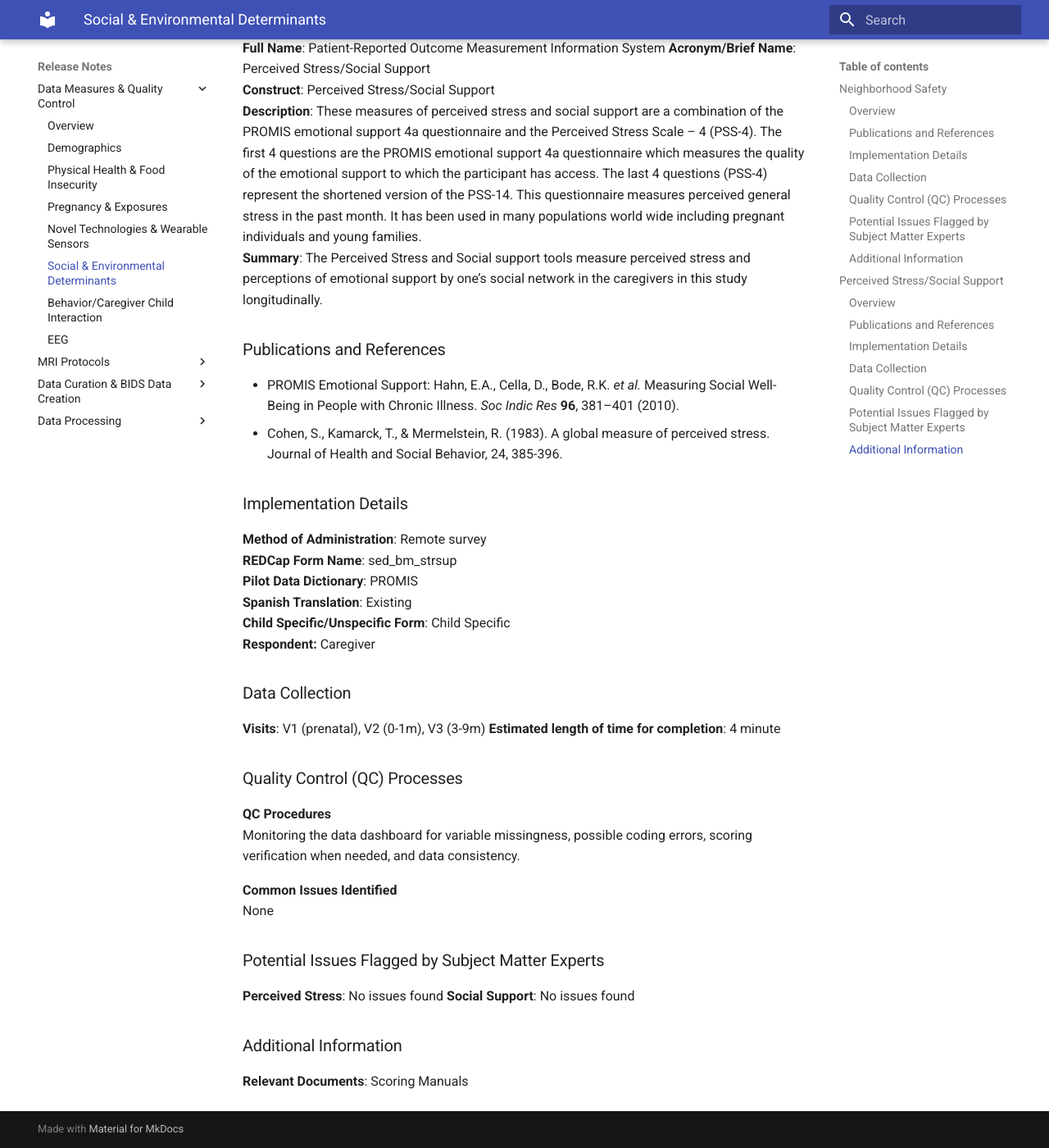
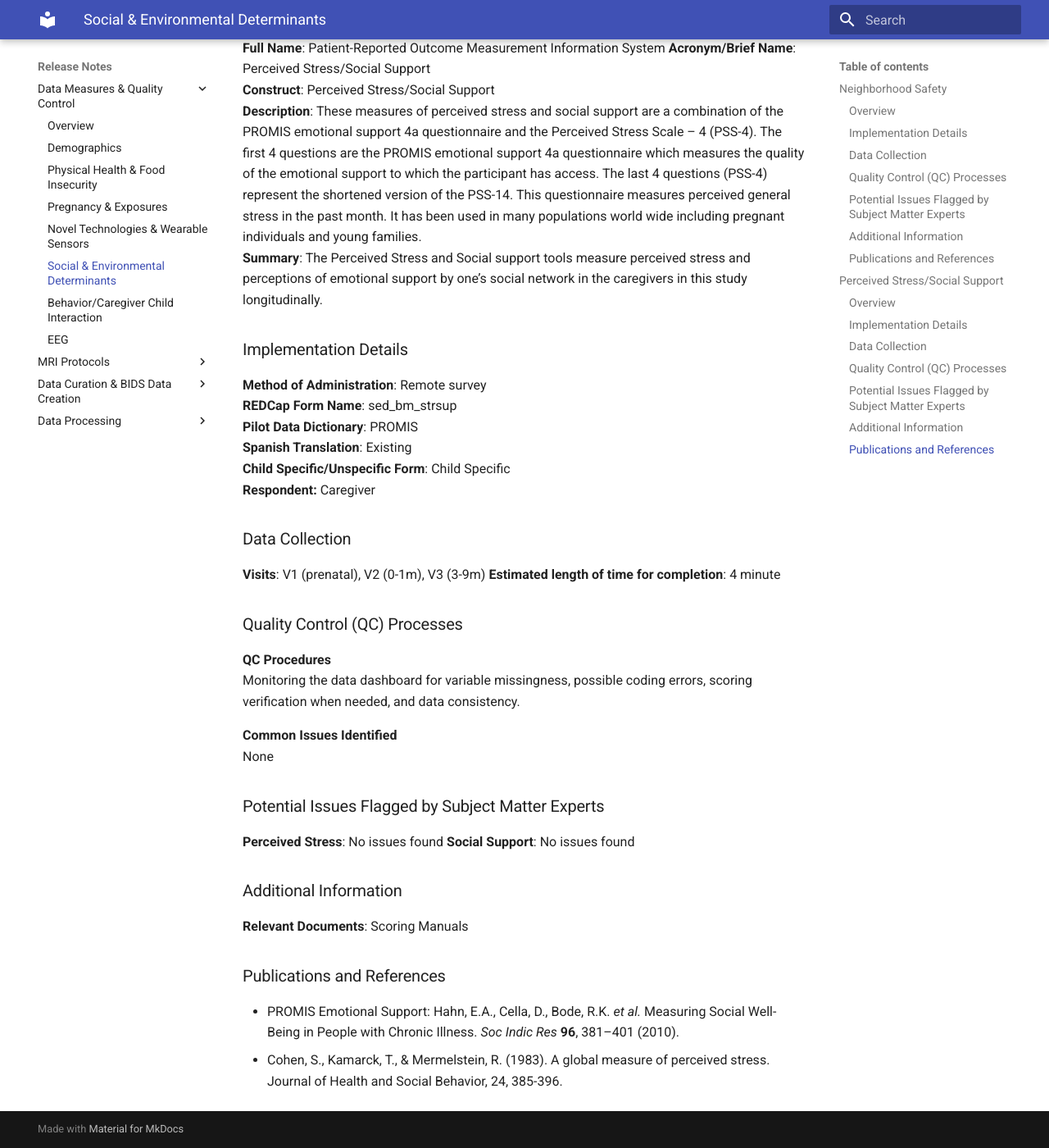
Before and after one commit to mattcieslak/hbcd-docs, an MkDocs documentation site: the page built from docs/measures/socenv_determinants.md, in a window 1280 px wide and 1400 px high, scrolled down 1682 px. Shown: the whole window at 82% size. Built offline with MkDocs 1.6.1 and Material for MkDocs 9.7.7, drawn with Linux system fonts in a browser that asks for light colours; part of the change alters nothing that is shown; some of the changed text lies outside the part shown.

```diff
--- a/docs/measures/socenv_determinants.md
+++ b/docs/measures/socenv_determinants.md
@@ -7,9 +7,6 @@
 **Construct**:  Social Determinants of Health
 **Description**: This measure is a three-item questionnaire to assess the respondent’s perceptions about safety, violence, and crime in their neighborhoods. Neighborhood safety may be relevant to a range of maternal and child health outcomes. The respondent’s perception of their neighborhood may also be used alongside geocoded measures of neighborhood crime statistics to help understand an individuals experience within a neighborhood.
 **Summary**: This measure is a questionnaire to assess the respondent’s subjective perceptions about safety and crime in their neighborhoods.
-
-### Publications and References
-Mujahid, M. S., Diez Roux, A. V., Morenoff, J. D., & Raghunathan, T. (2007). Assessing the measurement properties of neighborhood scales: From psychometrics to ecometrics. *American Journal of Epidemiology,* *165,* 858-867.
 
 ### Implementation Details
 **Method of Administration**: RA administered in person or remote survey
@@ -38,6 +35,9 @@ Mujahid, M. S., Diez Roux, A. V., Morenoff, J. D., & Raghunathan, T. (2007). Ass
 ### Additional Information
 [https://www.phenxtoolkit.org/protocols/view/210901](https://www.phenxtoolkit.org/protocols/view/210901)
 
+### Publications and References
+Mujahid, M. S., Diez Roux, A. V., Morenoff, J. D., & Raghunathan, T. (2007). Assessing the measurement properties of neighborhood scales: From psychometrics to ecometrics. *American Journal of Epidemiology,* *165,* 858-867.
+
 
 ## Perceived Stress/Social Support
 ### Overview
@@ -46,10 +46,6 @@ Mujahid, M. S., Diez Roux, A. V., Morenoff, J. D., & Raghunathan, T. (2007). Ass
 **Construct**: Perceived Stress/Social Support
 **Description**: These measures of perceived stress and social support are a combination of the PROMIS emotional support 4a questionnaire and the Perceived Stress Scale – 4 (PSS-4). The first 4 questions are the PROMIS emotional support 4a questionnaire which measures the quality of the emotional support to which the participant has access. The last 4 questions (PSS-4) represent the shortened version of the PSS-14. This questionnaire measures perceived general stress in the past month. It has been used in many populations world wide including pregnant individuals and young families.
 **Summary**: The Perceived Stress and Social support tools measure perceived stress and perceptions of emotional support by one’s social network in the caregivers in this study longitudinally.
-
-### Publications and References
-  * PROMIS Emotional Support: Hahn, E.A., Cella, D., Bode, R.K. *et al.* Measuring Social Well-Being in People with Chronic Illness. *Soc Indic Res* **96**, 381–401 (2010).
-  * Cohen, S., Kamarck, T., & Mermelstein, R. (1983). A global measure of perceived stress. Journal of Health and Social Behavior, 24, 385-396.
 
 ### Implementation Details
 **Method of Administration**: Remote survey
@@ -76,3 +72,7 @@ None
 
 ### Additional Information
 **Relevant Documents**: Scoring Manuals
+
+### Publications and References
+  * PROMIS Emotional Support: Hahn, E.A., Cella, D., Bode, R.K. *et al.* Measuring Social Well-Being in People with Chronic Illness. *Soc Indic Res* **96**, 381–401 (2010).
+  * Cohen, S., Kamarck, T., & Mermelstein, R. (1983). A global measure of perceived stress. Journal of Health and Social Behavior, 24, 385-396.
```
